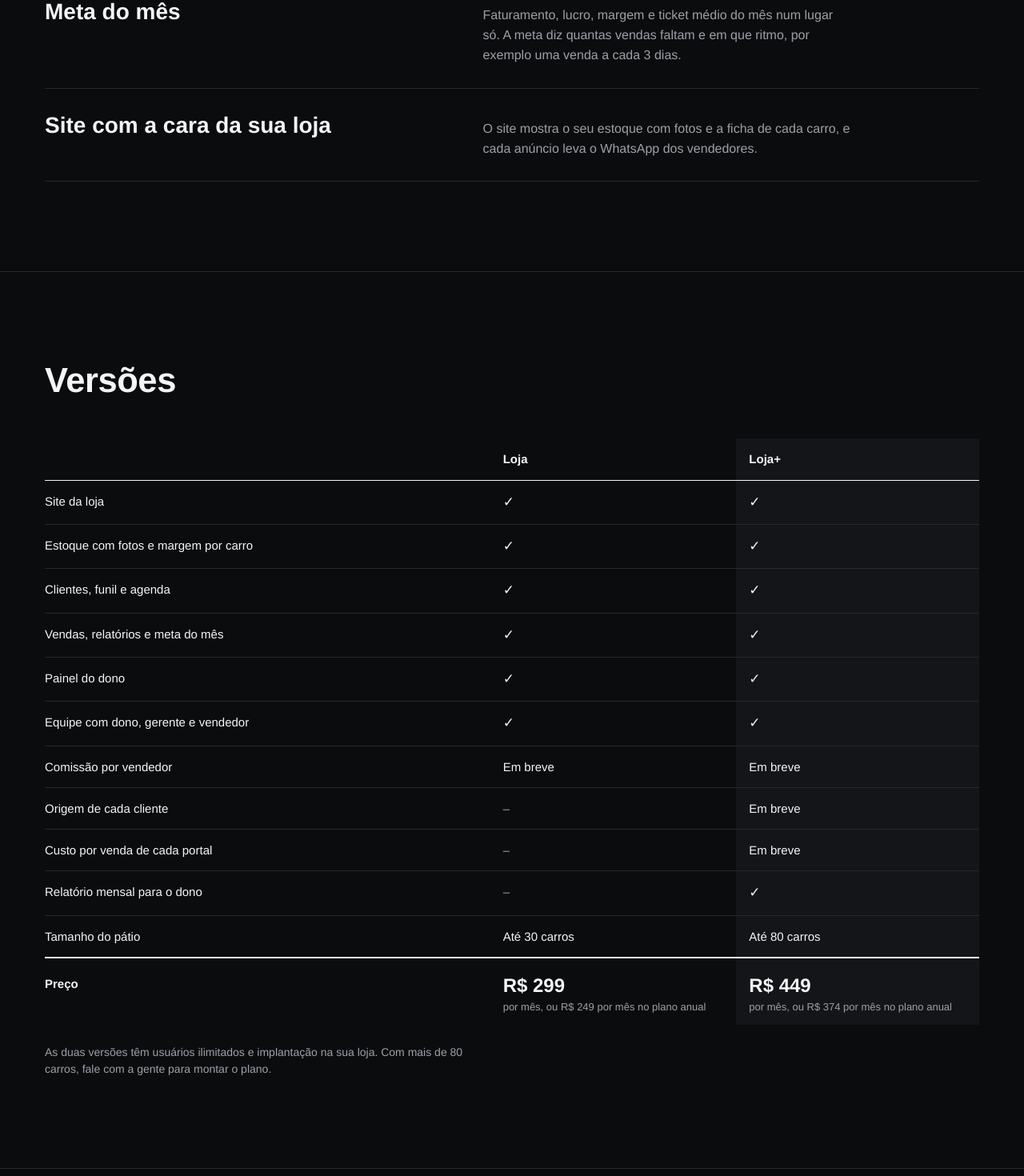
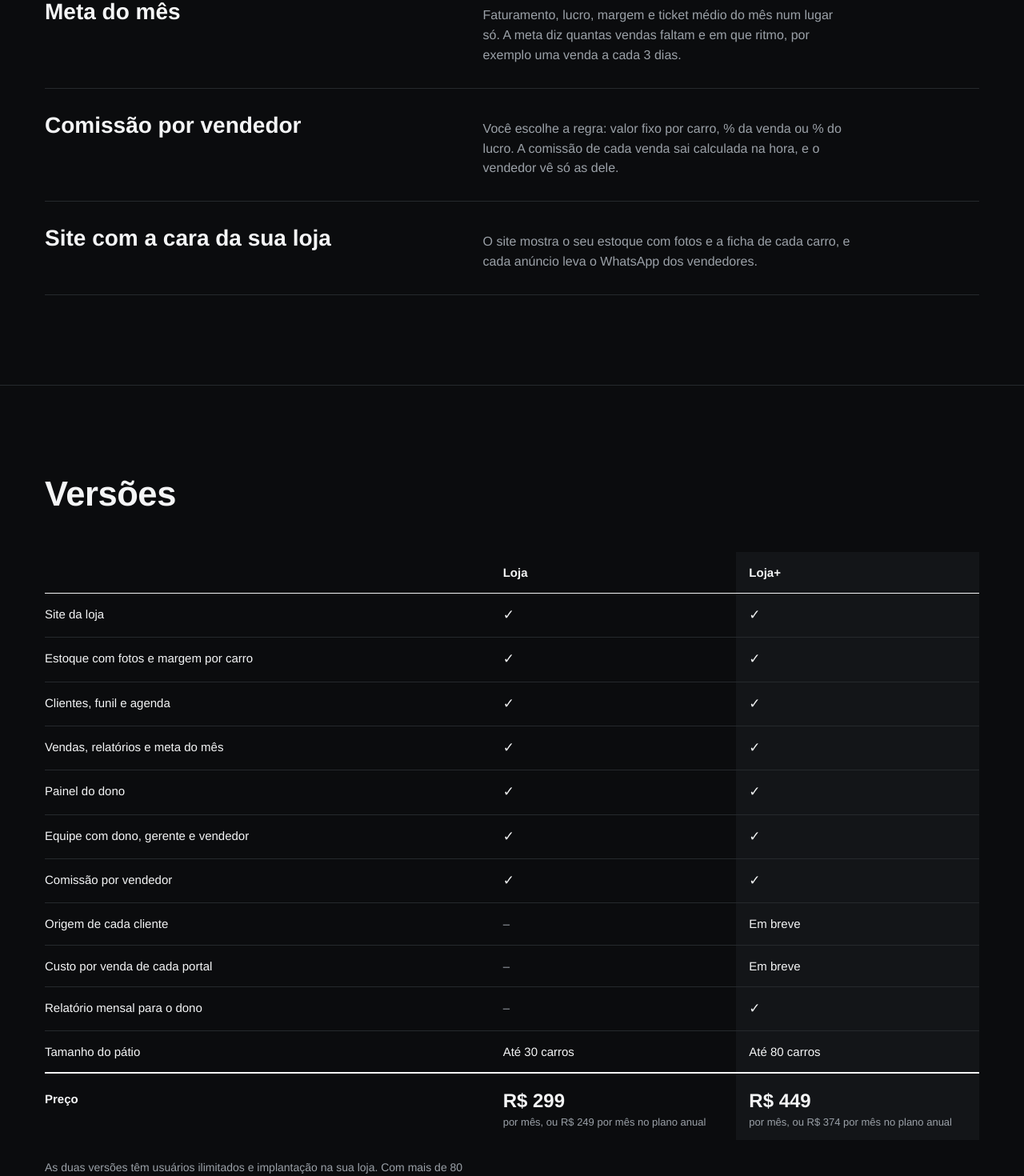
Before and after one commit to cauedev30/demo-autohub-LP, a Next.js app: page / in a window 1280 px wide. Shown: the part 1680-3150 px from the top of the page at 80% size. Built offline with nearby package versions, Linux system fonts and the light colour scheme; no server answers.

Commit message:
"Comissão por vendedor" sai de Em breve: o painel já calcula a comissão de cada venda

```diff
--- a/src/content/site.ts
+++ b/src/content/site.ts
@@ -100,16 +100,17 @@ export const site: Site = {
         'Faturamento, lucro, margem e ticket médio do mês num lugar só. A meta diz quantas vendas faltam e em que ritmo, por exemplo uma venda a cada 3 dias.',
     },
     {
+      titulo: 'Comissão por vendedor',
+      texto:
+        'Você escolhe a regra: valor fixo por carro, % da venda ou % do lucro. A comissão de cada venda sai calculada na hora, e o vendedor vê só as dele.',
+    },
+    {
       titulo: 'Site com a cara da sua loja',
       texto: 'O site mostra o seu estoque com fotos e a ficha de cada carro, e cada anúncio leva o WhatsApp dos vendedores.',
     },
   ],
 
   emBreve: [
-    {
-      titulo: 'Comissão por vendedor',
-      texto: 'Cada venda registra quem vendeu, e no fim do mês a comissão já sai calculada.',
-    },
     {
       titulo: 'Cliente do site direto no funil',
       texto: 'Quem chama pelo site entra no funil na hora, e o vendedor recebe o aviso no celular.',
@@ -133,7 +134,7 @@ export const site: Site = {
       { rotulo: 'Vendas, relatórios e meta do mês', loja: true, lojaPlus: true },
       { rotulo: 'Painel do dono', loja: true, lojaPlus: true },
       { rotulo: 'Equipe com dono, gerente e vendedor', loja: true, lojaPlus: true },
-      { rotulo: 'Comissão por vendedor', loja: 'Em breve', lojaPlus: 'Em breve' },
+      { rotulo: 'Comissão por vendedor', loja: true, lojaPlus: true },
       { rotulo: 'Origem de cada cliente', loja: false, lojaPlus: 'Em breve' },
       { rotulo: 'Custo por venda de cada portal', loja: false, lojaPlus: 'Em breve' },
       { rotulo: 'Relatório mensal para o dono', loja: false, lojaPlus: true },
```
Also changed, not shown: 1 other file (tests, documents, lock files or other folders).
